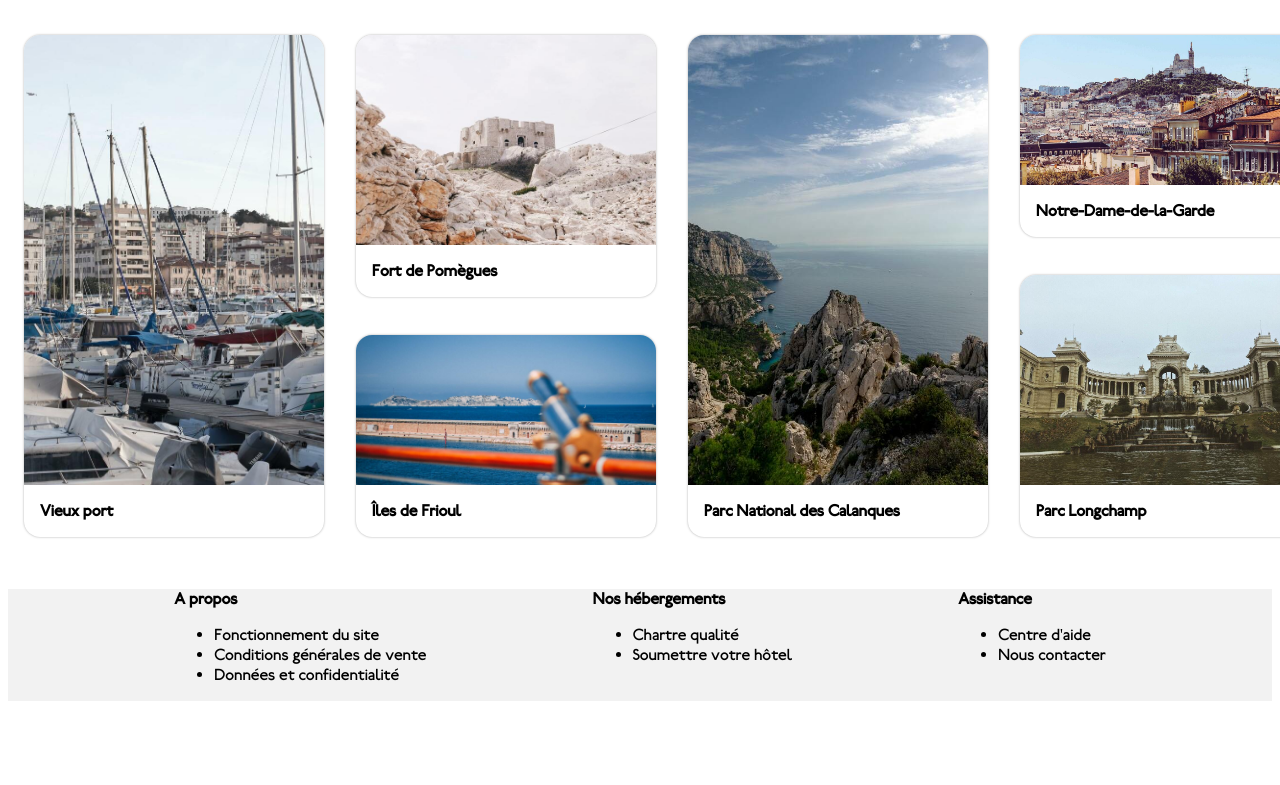
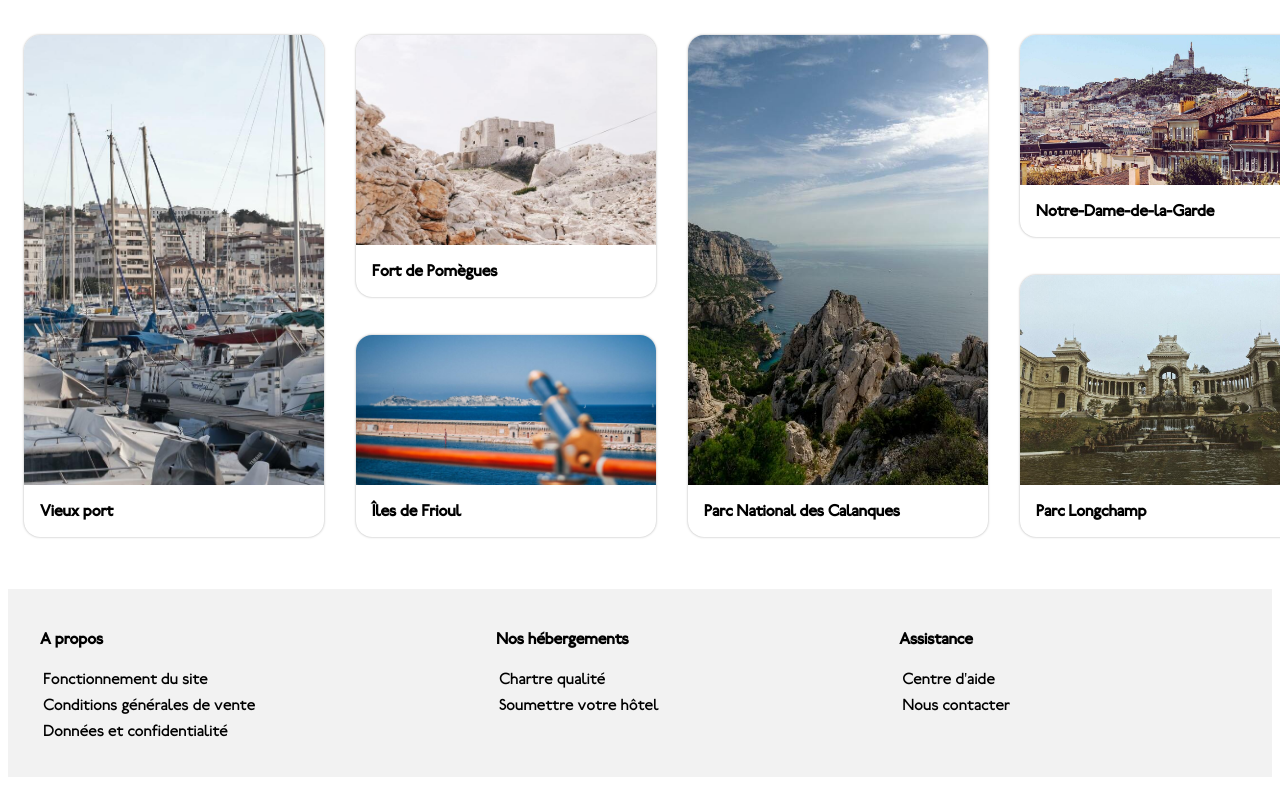
Before and after one commit to AaronMillOro/AaronMillanOropeza_2_11022021, a plain HTML site: page index.html in a window 1280 px wide. Shown: the part 1097-1882 px from the top of the page. Before the commit the page ends 1806 px from the top, so only its background shows below. Drawn offline with Linux system fonts and the light colour scheme; files whose address does not match are found by name.

Commit message:
<:pencil2:> addition of the style of the footer section

```diff
--- a/css/style_reservia.css
+++ b/css/style_reservia.css
@@ -349,7 +349,16 @@ h2{
 footer{
   display: flex;
   flex-direction: row;
-  justify-content: space-evenly ;
   flex-wrap: wrap;
+  justify-content: flex-start;
+  column-gap: 15%;
   background-color: #F2F2F2;
 }
+.part{
+  display: flex;
+  flex-direction: column;
+  padding: 1.5em 1em 2em 2em;
+}
+#about, #bookings, #help{
+  padding: 1em 0em;
+}
--- a/index.html
+++ b/index.html
@@ -283,28 +283,20 @@
     <!-- FOOTER -->
     <footer>
       <div class="part">
-        <span id="about"><b>A propos</b></span>
-        <ul class="no_bullets">
-          <li>Fonctionnement du site</li>
-          <li>Conditions générales de vente</li>
-          <li>Données et confidentialité</li>
-        </ul>
+        <span id="about" class="reg_text"><b>A propos</b></span>
+        <span class="reg_text">Fonctionnement du site</span>
+        <span class="reg_text">Conditions générales de vente</span>
+        <span class="reg_text">Données et confidentialité</span>
       </div>
-
       <div class="part">
-        <span id="bookings"><b>Nos hébergements</b></span>
-        <ul class="no_bullets">
-          <li>Chartre qualité</li>
-          <li>Soumettre votre hôtel</li>
-        </ul>
+        <span id="bookings" class="reg_text"><b>Nos hébergements</b></span>
+        <span class="reg_text">Chartre qualité</span>
+        <span class="reg_text">Soumettre votre hôtel</span>
       </div>
-
       <div class="part">
-        <span id="help"><b>Assistance</b></span>
-        <ul class="no_bullets">
-          <li>Centre d'aide</li>
-          <li>Nous contacter</li>
-        </ul>
+        <span id="help" class="reg_text"><b>Assistance</b></span>
+        <span class="reg_text">Centre d'aide</span>
+        <span class="reg_text">Nous contacter</span>
       </div>
     </footer>
   </body>
```
